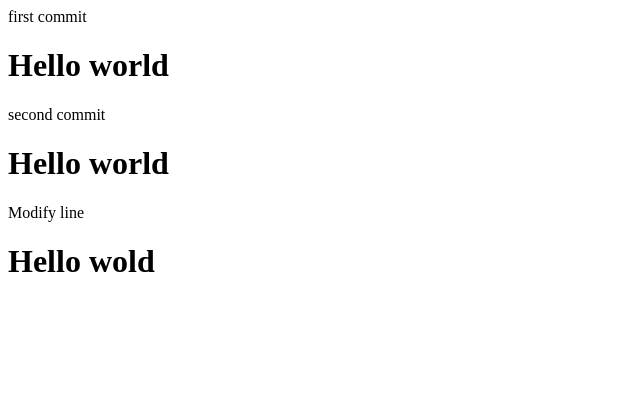
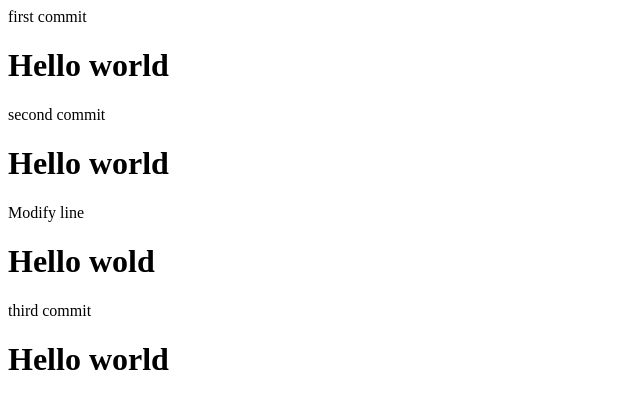
Before and after one commit to kimjunbeomr/HelloWorld1, a plain HTML site: page index.html in a window 1280 px wide. Shown: the whole page, without its empty margins (0-640 px from the left). Drawn offline with Linux system fonts and the light colour scheme.

Commit message:
third commit

```diff
--- a/index.html
+++ b/index.html
@@ -10,5 +10,7 @@
         <h1>Hello world</h1>
         Modify line
         <h1>Hello wold</h1>
+        third commit
+        <h1>Hello world</h1>
     </body>
 </html>
```
